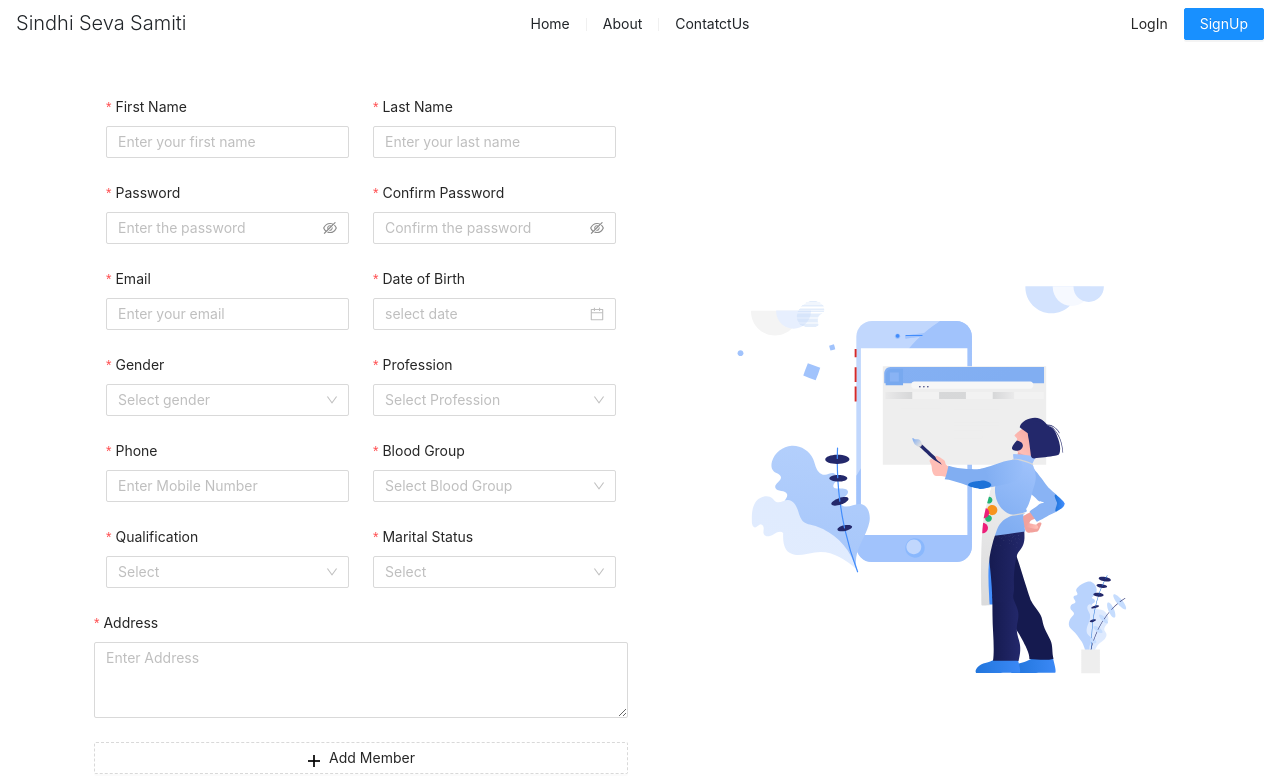
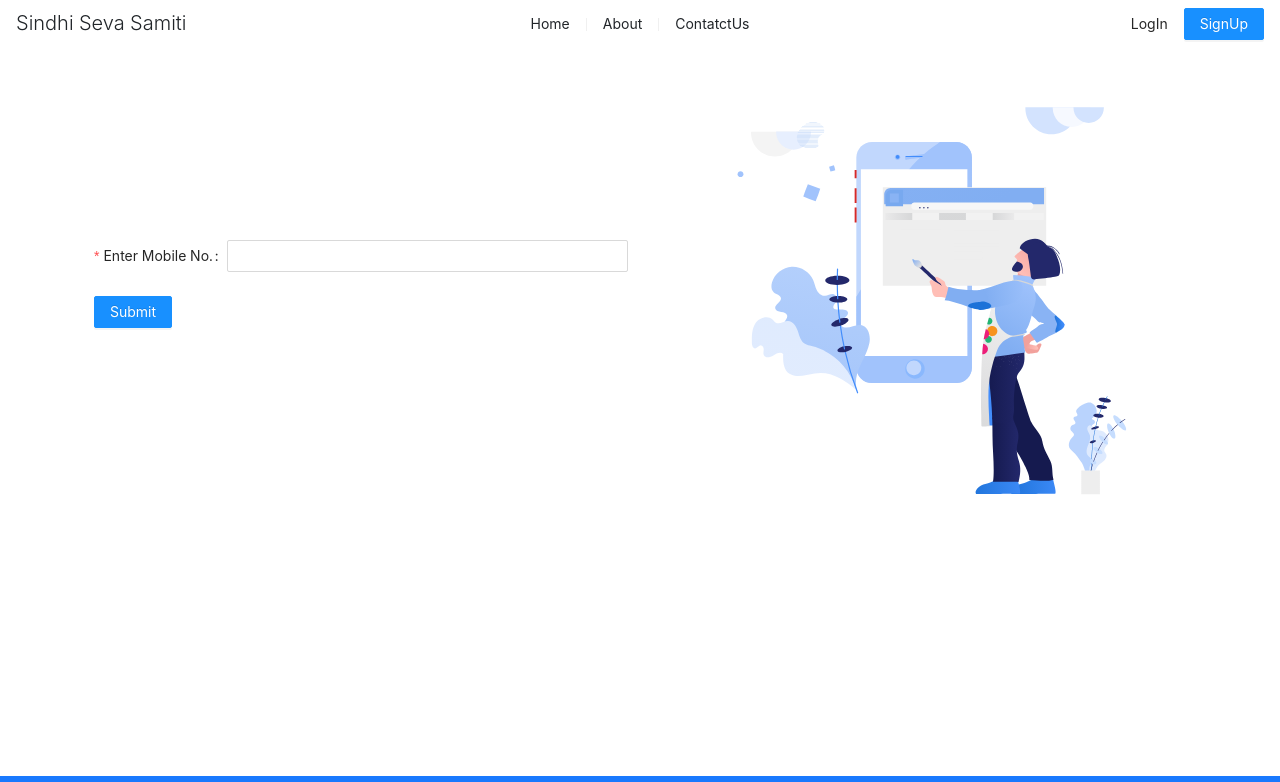
Before and after one commit to emwil23/sindhiSevaProject-Frontend, a React (Create React App) app: page /sindhiSevaProject-Frontend/auth/register in a window 1280 px wide. Shown: the top 782 px of the page. Built offline with nearby package versions, Linux system fonts and the light colour scheme.

Commit message:
Add OTP component in Signup page

```diff
--- a/package.json
+++ b/package.json
@@ -14,6 +14,7 @@
     "@types/react": "^18.0.17",
     "@types/react-dom": "^18.0.6",
     "antd": "^4.22.4",
+    "antd-country-phone-input": "^4.4.0",
     "axios": "^0.27.2",
     "lodash": "^4.17.21",
     "lottie-react": "^2.3.1",
@@ -28,7 +29,8 @@
     "react-scripts": "^5.0.1",
     "redux-persist": "^6.0.0",
     "typescript": "^4.7.4",
-    "web-vitals": "^2.1.4"
+    "web-vitals": "^2.1.4",
+    "world_countries_lists": "^2.6.0"
   },
   "scripts": {
     "start": "react-scripts start",
--- a/src/Components/App.tsx
+++ b/src/Components/App.tsx
@@ -6,7 +6,7 @@ import FooterComponent from './website/footer';
 import LoadingService from '../services/loadingService';
 import ProtectedRoute from '../services/protectedRoute';
 const NotFoundComponent = React.lazy(() => import('./pages/notfoundPage'));
-const RegisterComponent = React.lazy(() => import('./pages/registerPage'));
+const RegisterComponent = React.lazy(() => import("./pages/registerPage/Otp"));
 const LoginComponent = React.lazy(() => import('./pages/loginPage'));
 const AboutUsComponent = React.lazy(() => import('./pages/aboutPage'));
 const ContactUsComponent = React.lazy(() => import('./pages/contactUsPage'));
--- /dev/null
+++ b/src/Components/pages/registerPage/Otp.tsx
@@ -0,0 +1,61 @@
+import { Button, Form, Input, Space } from "antd";
+import Lottie from "lottie-react";
+import registrationLottie from "../../../assets/register.json";
+import { FC, useState } from "react";
+
+const Otp: FC = () => {
+  const [status, setStatus] = useState("mobile");
+
+  const onFinish = (values: any) => {
+    console.log("Received values of form:", values);
+    setStatus("otp");
+  };
+  return status === "mobile" ? (
+    <div className="container my-5">
+      <div className="row align-items-center">
+        <div className="col-md-6">
+          <Form className="otpverification" onFinish={onFinish}>
+            <Form.Item
+              name="Mobile No."
+              label="Enter Mobile No."
+              rules={[{ required: true }]}
+            >
+              <Input type="number" />
+            </Form.Item>
+            <Form.Item>
+              <Button type="primary" htmlType="submit">
+                Submit
+              </Button>
+            </Form.Item>
+          </Form>
+        </div>
+        <div className="col-md-6">
+          <Lottie animationData={registrationLottie} loop={false} />
+        </div>
+      </div>
+    </div>
+  ) : (
+    <div className="container my-5">
+      <div className="row align-items-center">
+        <div className="col-md-6">
+          <Form>
+            Enter OTP
+            <Form.Item>
+              <Input.Password placeholder="input OTP" />
+            </Form.Item>
+            <Form.Item>
+              <Button type="primary" htmlType="submit">
+                Submit
+              </Button>
+            </Form.Item>
+          </Form>
+        </div>
+        <div className="col-md-6">
+          <Lottie animationData={registrationLottie} loop={false} />
+        </div>
+      </div>
+    </div>
+  );
+};
+
+export default Otp;
```
Also changed, not shown: 1 other file (tests, documents, lock files or other folders).
